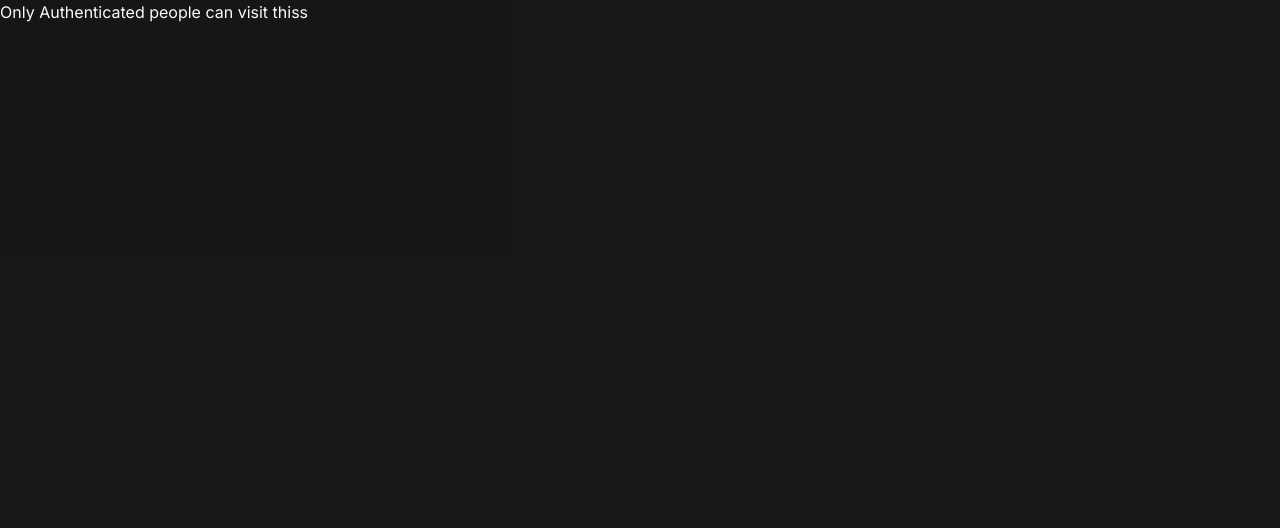
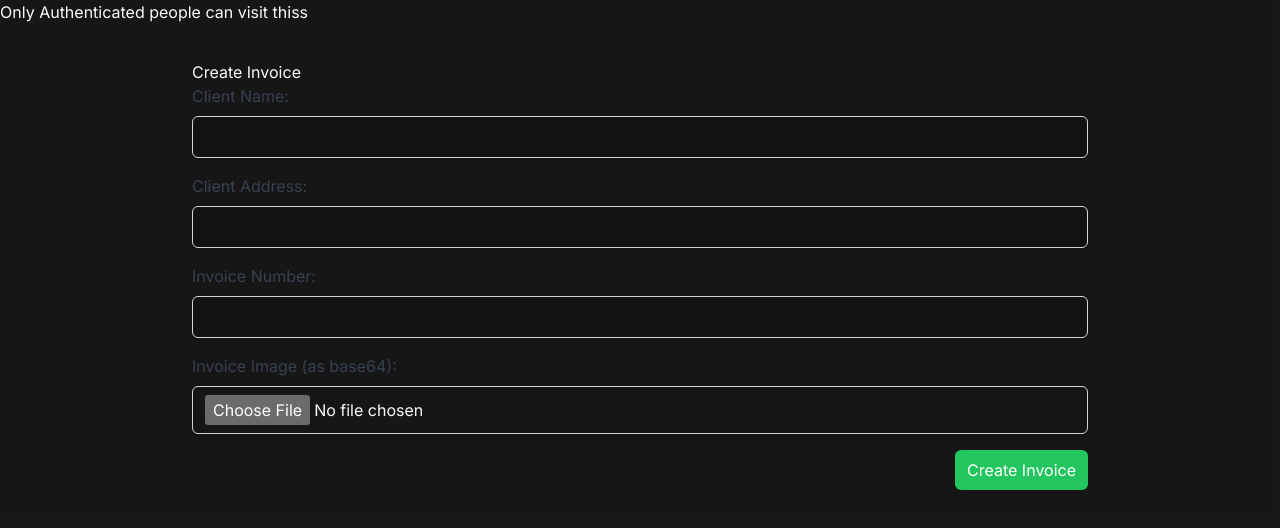
Before and after one commit to Peeyusj/storify, a Next.js app: page /welcome in a window 1280 px wide. Shown: the top 528 px of the page. Built offline with nearby package versions, Linux system fonts and the light colour scheme.

Commit message:
add: invoice page

```diff
--- a/app/welcome/page.tsx
+++ b/app/welcome/page.tsx
@@ -1,11 +1,13 @@
 import React from "react";
 import { UserButton } from "@clerk/nextjs";
+import InvoiceForm from "@/components/InvoiceForm";
 
 const page = () => {
   return (
     <div>
       Only Authenticated people can visit thiss
       <UserButton afterSignOutUrl="/" />
+      <InvoiceForm/>
     </div>
   );
 };
--- /dev/null
+++ b/components/InvoiceForm/index.tsx
@@ -0,0 +1,136 @@
+"use client"
+import React, { useState } from 'react';
+
+interface InvoiceData {
+  clientName: string;
+  address: string;
+  invoiceNumber: string;
+  image: string | null; // Type changed to string to accommodate base64
+}
+
+const InvoiceForm = () => {
+  const [invoiceData, setInvoiceData] = useState<InvoiceData>({
+    clientName: '',
+    address: '',
+    invoiceNumber: '',
+    image: null,
+  });
+
+  const handleInputChange = (event: React.ChangeEvent<HTMLInputElement>) => {
+    setInvoiceData({
+      ...invoiceData,
+      [event.target.name]: event.target.value,
+    });
+  };
+
+  const handleImageChange = (event: React.ChangeEvent<HTMLInputElement>) => {
+    const file = event.target.files ? event.target.files[0] : null;
+    if (file) {
+      const reader = new FileReader();
+      reader.onloadend = () => {
+        setInvoiceData({
+          ...invoiceData,
+          image: reader.result as string,
+        });
+      };
+      reader.readAsDataURL(file);
+    }
+  };
+
+  const handleSubmit = async (event: React.FormEvent<HTMLFormElement>) => {
+    event.preventDefault();
+
+    // ... validation and form submission logic (adapt to your backend)
+
+    console.log("Result---->>", invoiceData);
+
+    // Here you would handle the submission to the backend.
+    // Following is commented out as a placeholder for your actual submission logic.
+    /*
+    const response = await fetch('your-backend-endpoint', {
+      method: 'POST',
+      headers: {
+        'Content-Type': 'application/json',
+      },
+      body: JSON.stringify(invoiceData),
+    });
+
+    const result = await response.json();
+    console.log(result);
+    // Reset form if needed
+    setInvoiceData({
+      clientName: '',
+      address: '',
+      invoiceNumber: '',
+      image: null,
+    });
+    */
+  };
+
+  return (
+    <form onSubmit={handleSubmit} className="px-8 py-4 mt-5 w-3/4 mx-auto">
+      <h2>Create Invoice</h2>
+      <div className="mb-4">
+        <label htmlFor="clientName" className="block text-gray-700 mb-2">
+          Client Name:
+        </label>
+        <input
+          type="text"
+          name="clientName"
+          id="clientName"
+          value={invoiceData.clientName}
+          onChange={handleInputChange}
+          className="w-full border border-gray-300 px-3 py-2 rounded-md shadow-sm focus:ring-indigo-500 focus:border-indigo-500"
+        />
+      </div>
+      <div className="mb-4">
+        <label htmlFor="address" className="block text-gray-700 mb-2">
+          Client Address:
+        </label>
+        <input
+          type="text"
+          name="address"
+          id="address"
+          value={invoiceData.address}
+          onChange={handleInputChange}
+          className="w-full border border-gray-300 px-3 py-2 rounded-md shadow-sm focus:ring-indigo-500 focus:border-indigo-500"
+        />
+      </div>
+      <div className="mb-4">
+        <label htmlFor="invoiceNumber" className="block text-gray-700 mb-2">
+          Invoice Number:
+        </label>
+        <input
+          type="text"
+          name="invoiceNumber"
+          id="invoiceNumber"
+          value={invoiceData.invoiceNumber}
+          onChange={handleInputChange}
+          className="w-full border border-gray-300 px-3 py-2 rounded-md shadow-sm focus:ring-indigo-500 focus:border-indigo-500"
+        />
+      </div>
+      <div className="mb-4">
+        <label htmlFor="image" className="block text-gray-700 mb-2">
+          Invoice Image (as base64):
+        </label>
+        <input
+          type="file"
+          id="image"
+          name="image"
+          onChange={handleImageChange}
+          className="w-full border border-gray-300 px-3 py-2 rounded-md shadow-sm focus:ring-indigo-500 focus:border-indigo-500"
+        />
+      </div>
+      <div className="flex flex-row justify-end items-center mt-4">
+        <button
+          type="submit"
+          className="bg-green-500 text-white px-3 py-2 rounded-md hover:bg-green-700"
+        >
+          Create Invoice
+        </button>
+      </div>
+    </form>
+  );
+};
+
+export default InvoiceForm;
```
